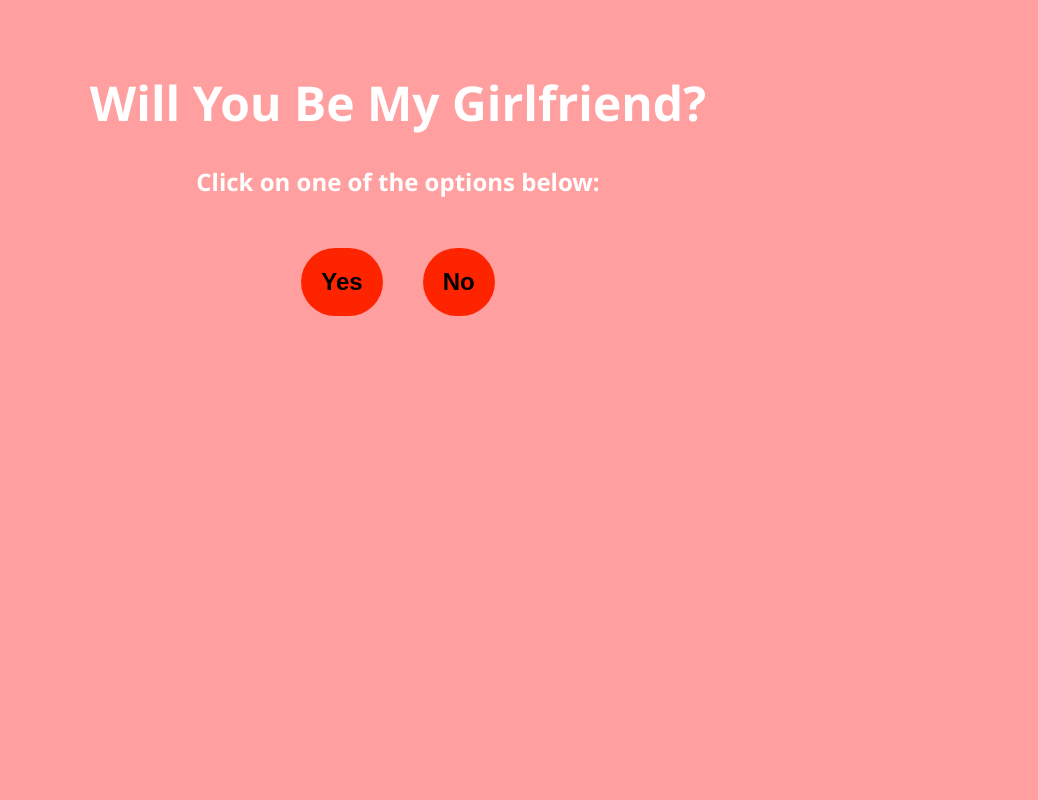
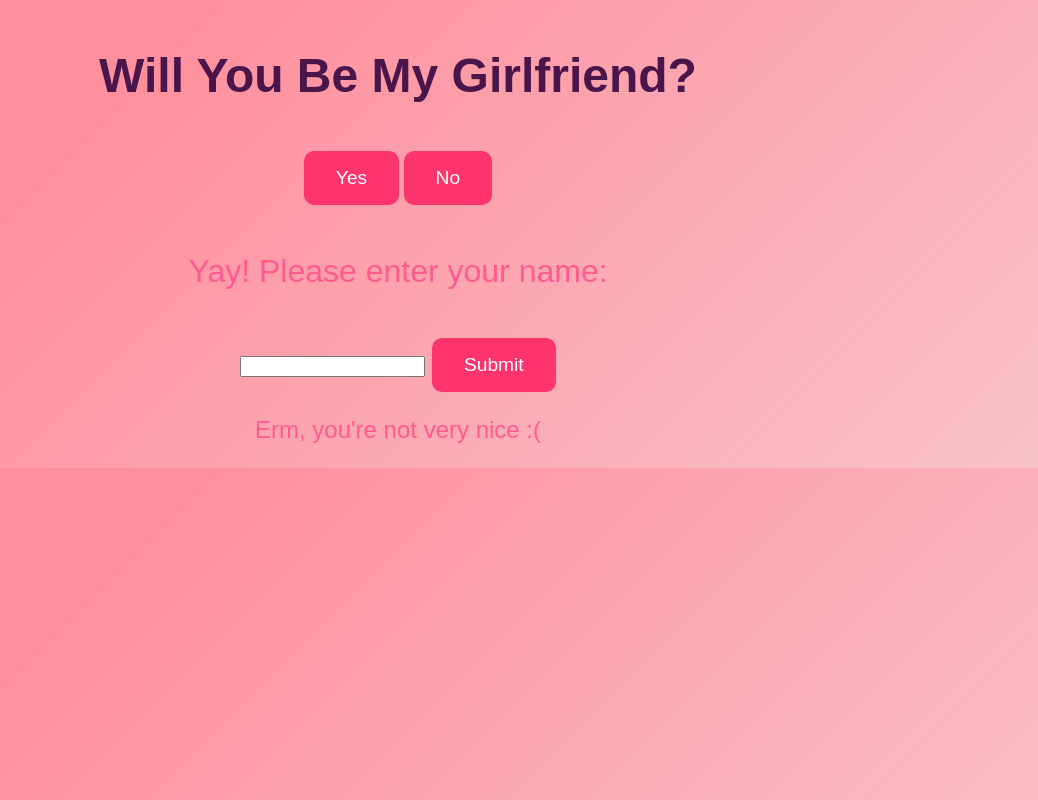
Before and after one commit to Reaper971/Reaper971.github.io, a plain HTML site: page index.html in a window 1280 px wide. Shown: the whole page, without its empty margins (242-1280 px from the left). Drawn offline with Linux system fonts and the light colour scheme.

Commit message:
Update index.html

```diff
--- a/index.html
+++ b/index.html
@@ -2,101 +2,69 @@
 <html>
   <head>
     <title>Will You Be My Girlfriend?</title>
-	<meta name="viewport" content="width=device-width, initial-scale=1.0">
     <style>
       body {
-			margin: 0;
-			padding: 0;
-			background-color: #ff9f9f;
-			font-family: 'Segoe UI', Tahoma, Geneva, Verdana, sans-serif;
-			color: #fff;
+        background-color: #f9c2c9;
+        background-image: linear-gradient(315deg, #f9c2c9 0%, #fe909d 74%);
+        font-family: Arial, sans-serif;
+        color: #4a154b;
       }
-		.container {
-			max-width: 800px;
-			margin: 0 auto;
-			padding: 20px;
-		}
+
       h1 {
         text-align: center;
-			font-size: 48px;
-			font-weight: bold;
-			margin-top: 50px;
-			margin-bottom: 20px;
+        font-size: 3rem;
+        margin-top: 3rem;
       }
-		.intro {
+
+      form {
         text-align: center;
-			font-size: 24px;
-			font-weight: bold;
-			margin-top: 30px;
-			margin-bottom: 30px;
+        margin-top: 3rem;
       }
-		.options {
-			display: flex;
-			flex-direction: row;
-			justify-content: center;
-			align-items: center;
+
+      input[type="submit"] {
+        background-color: #fe346e;
+        color: white;
+        border: none;
+        border-radius: 10px;
+        padding: 1rem 2rem;
+        font-size: 1.2rem;
+        cursor: pointer;
       }
-		.option {
-			margin: 20px;
-			padding: 20px;
-			background-color: #ff2400;
-			border: none;
-			border-radius: 50px;
-			font-size: 24px;
-			font-weight: bold;
-			cursor: pointer;
-			transition: all 0.3s ease;
+
+      input[type="submit"]:hover {
+        background-color: #ff7bbd;
       }
-		.option:hover {
-			transform: scale(1.1);
-			background-color: #ff5400;
+
+      .response {
+        text-align: center;
+        font-size: 1.5rem;
+        margin-top: 3rem;
       }
-		.love {
-			text-align: center;
-			font-size: 48px;
-			font-weight: bold;
-			margin-top: 50px;
-			margin-bottom: 20px;
-			color: #ff2400;
+
+      .response-yes {
+        color: #ff5b90;
+        font-size: 2rem;
       }
-		.no {
-			text-align: center;
-			font-size: 24px;
-			font-weight: bold;
-			margin-top: 30px;
-			margin-bottom: 30px;
-		}
-		.no span {
-			color: #ff2400;
-			font-weight: bold;
+
+      .response-no {
+        color: #ff5b90;
+        font-size: 1.5rem;
       }
     </style>
   </head>
   <body>
-	<div class="container">
     <h1>Will You Be My Girlfriend?</h1>
-		<div class="intro">Click on one of the options below:</div>
-		<div class="options">
-			<button class="option" id="yes">Yes</button>
-			<button class="option" id="no">No</button>
+    <form action="mailto:crystalcormant22@gmail.com" method="post" enctype="text/plain">
+      <input type="submit" name="answer" value="Yes">
+      <input type="submit" name="answer" value="No">
+    </form>
+    <div class="response">
+      <p class="response-yes">Yay! Please enter your name:</p>
+      <form action="mailto:crystalcormant22@gmail.com" method="post" enctype="text/plain">
+        <input type="text" name="name">
+        <input type="submit" value="Submit">
+      </form>
+      <p class="response-no">Erm, you're not very nice :(</p>
     </div>
-		<div class="love" id="love" style="display: none;">&#10084;&#65039;</div>
-		<div class="no" id="no-response" style="display: none;">Erm, <span>you're not very nice</span> 😔</div>
-	</div>
-	<script>
-		const yesBtn = document.getElementById('yes');
-		const noBtn = document.getElementById('no');
-		const love = document.getElementById('love');
-		const noResponse = document.getElementById('no-response');
-
-		yesBtn.addEventListener('click', function() {
-			love.style.display = 'block';
-			noResponse.style.display = 'none';
-		});
-
-		noBtn.addEventListener('click', function() {
-			noResponse.style.display = 'block';
-			love.style.display = 'none';
-		});
-	</script>
-</body
+  </body>
+</html>
```
Lines whose indentation alone changed are shown as unchanged.
